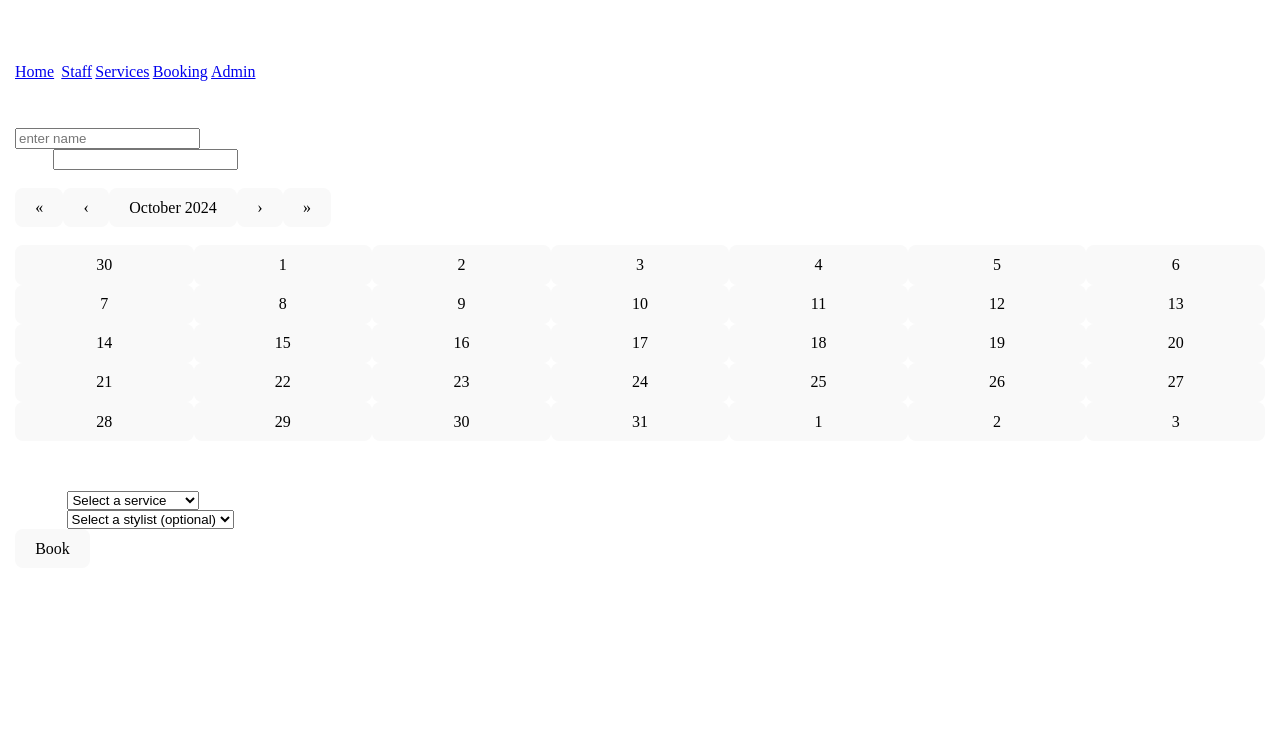
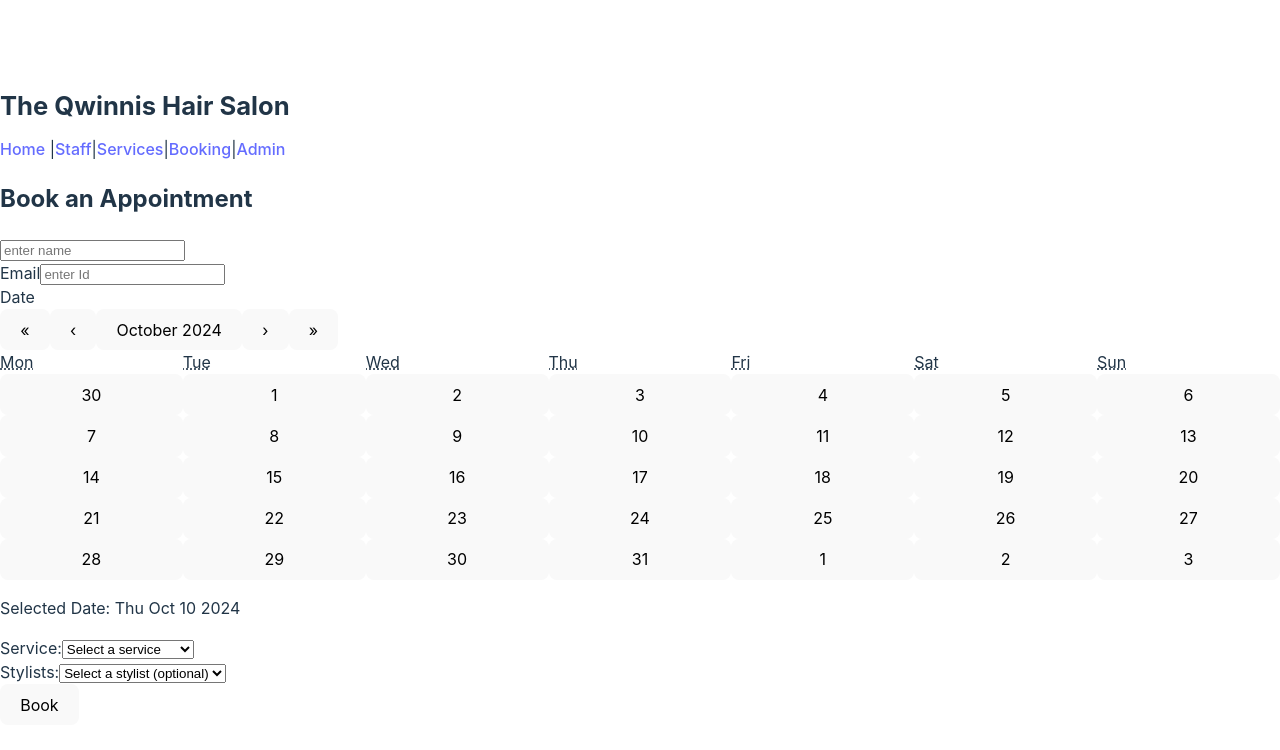
Before and after one commit to Kemboijames7/salon-website, a React (Vite) app in the folder client/: page /Booking in a window 1280 px wide. Shown: the top 750 px of the page. Built offline with nearby package versions, Linux system fonts and the light colour scheme.

Commit message:
Added time format

```diff
--- a/client/src/index.css
+++ b/client/src/index.css
@@ -1,59 +1,33 @@
-*{
-  box-sizing: border-box;
+:root {
+  font-family: Inter, system-ui, Avenir, Helvetica, Arial, sans-serif;
+  line-height: 1.5;
+  font-weight: 400;
+
+  color-scheme: light dark;
+  color: rgba(255, 255, 255, 0.87);
+  background-color: #242424;
+
+  font-synthesis: none;
+  text-rendering: optimizeLegibility;
+  -webkit-font-smoothing: antialiased;
+  -moz-osx-font-smoothing: grayscale;
+}
+
+a {
+  font-weight: 500;
+  color: #646cff;
+  text-decoration: inherit;
+}
+a:hover {
+  color: #535bf2;
 }
 
 body {
-
-  padding: 15px;
   margin: 0;
-  color: white;
-  font-family: poppins;
-}
-
-button{
-  cursor: pointer;
-}
-
-h1,
-h2 {
- margin: 10px 0;
-}
-
-.flex {
   display: flex;
-
-}
-
-.center {
-  display: flex;
-  justify-content: center;
-  align-items: center;
-}
-
-.center-vertical {
-  display: flex;
-  flex-direction: column;
-  align-items: center;
-}
-.center-horizontal {
-  display: flex;
-  align-items: center;
-}
-
-
-img {
-  width: 100%;
-}
-
-ul {
-  padding: 0;
-  list-style: none;
-}
-
-.container{
-  max-width: 1000px;
-  padding: 20px;
-  margin: 0 auto;
+  place-items: center;
+  min-width: 320px;
+  min-height: 100vh;
 }
 
 h1 {
--- a/client/src/pages/Admin.jsx
+++ b/client/src/pages/Admin.jsx
@@ -20,7 +20,7 @@
         <ul>
             {bookings.map((booking) => (
                 <li key={booking._id}>
-{booking.name} - {booking.email} - {new Date(booking.date).toLocaleDateString()} - {booking.service} - {booking.stylist}
+{booking.name} - {booking.email} - {new Date(booking.date).toDateString()} - {booking.service} - {booking.stylist}
                 </li>
             ))}
         </ul>
--- a/client/src/pages/Booking.jsx
+++ b/client/src/pages/Booking.jsx
@@ -33,8 +33,7 @@
     e.preventDefault()
     const response = await fetch('http://localhost:5000/api/bookings', {
     method: 'POST',
-    headers: {'Content-Type':'application/json',
-    },
+    headers: {'Content-Type':'application/json',},
     body:JSON.stringify({name,email,date,service, stylist})
 })
 
@@ -64,6 +63,7 @@
         <label htmlFor="email">Email</label>
         <input type="text"
          id='email'
+          placeholder='enter Id'
            value={email}
         onChange={(e) => setEmail(e.target.value)}
         required
@@ -78,7 +78,7 @@
             required
         />
 
-        <p>Selected Date: {date.toLocaleDateString()}</p>
+        <p>Selected Date: {date.toDateString()}</p>
         </div>
         <div>
         <label htmlFor="service">Service:</label>
```
Also changed, not shown: 1 other file (tests, documents, lock files or other folders).
